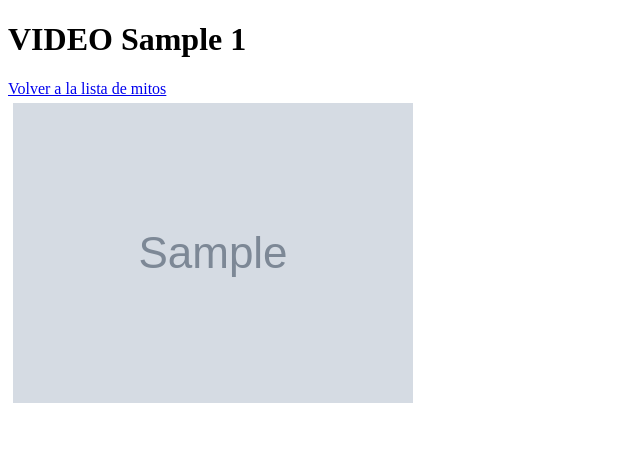
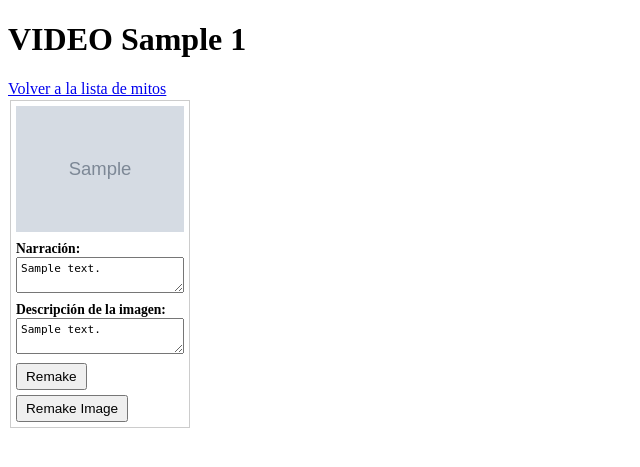
Before and after one commit to Brunvelop/autovid, a FastAPI app: template templates/video.html in a window 1280 px wide. Shown: the top 467 px of the page, without its empty margins (0-640 px from the left). Run offline with FastAPI, Linux system fonts and the light colour scheme; the template is opened without the code that fills it: most values are stand-ins (such as "Sample title", 1, 10 or a date in 2020); grey boxes marked "Sample" are stand-in pictures; parts of the project's set-up code (start-up, migrations or seed data) failed here and were passed over.

Commit message:
UI stable

```diff
--- a/UI_api.py
+++ b/UI_api.py
@@ -64,16 +64,37 @@ async def index(request: Request):
 @app.get("/video/{short_category}/{short_num}", response_class=HTMLResponse)
 async def show_video(request: Request, short_category: str, short_num: str):
     images_path = BASE_SHORTS_PATH / short_category / short_num / "images"
+    text_path = BASE_SHORTS_PATH / short_category / short_num / "text/storyboard.json"
+
     if not images_path.exists():
         raise HTTPException(status_code=404, detail=f"No se encontró el mito {short_category}/{short_num}")
 
-    images_urls = [str(image.relative_to(BASE_SHORTS_PATH.parent)) for image in sorted(images_path.iterdir())]
+    # Cargar los textos de narración y descripción si están disponibles
+    if text_path.exists():
+        with text_path.open('r') as file:
+            storyboard_texts = json.load(file)
+    else:
+        storyboard_texts = [{} for _ in range(len(list(images_path.iterdir())))]
+
+    scenes = []
+    for idx, image in enumerate(sorted(images_path.iterdir())):
+        image_url = f"/data/MITO_TV/SHORTS/{short_category}/{short_num}/images/{image.name}"
+        narration_text = storyboard_texts[idx].get('text', '') if idx < len(storyboard_texts) else ''
+        description_text = storyboard_texts[idx].get('image', '') if idx < len(storyboard_texts) else ''
+
+        scene = {
+            'image_url': image_url,
+            'narration_text': narration_text,
+            'description_text': description_text
+        }
+        scenes.append(scene)
+
     return templates.TemplateResponse(
         "video.html",
         {
             "request": request,
             "tipo_mito": short_category,
             "mito_num": short_num,
-            "images": images_urls
+            "scenes": scenes
         }
     )
--- a/templates/video.html
+++ b/templates/video.html
@@ -4,24 +4,94 @@
     <meta charset="UTF-8">
     <title>Video {{ mito_num }}</title>
     <style>
-        .image-container {
+        /* Estilos CSS para un diseño de tarjetas compacto */
+        .scene-container {
             display: flex;
-            flex-wrap: nowrap;
-            overflow-x: auto;
+            flex-wrap: wrap;
+            justify-content: flex-start;
         }
-        .image-container img {
-            margin: 5px;
-            max-height: 300px;
+        .scene {
+            flex: 0 1 180px; /* Disminuye el ancho base de cada tarjeta */
+            margin: 2px;      /* Reduce el margen entre tarjetas */
+            border: 1px solid #ccc;
+            padding: 5px;     /* Reduce el padding dentro de las tarjetas */
+            box-sizing: border-box;
+        }
+        .scene img {
+            max-width: 100%;
+            height: auto;
+        }
+        .texts {
+            margin-top: 5px;  /* Reduce el espacio entre la imagen y los textos */
+        }
+        .texts label {
+            display: block;
+            font-weight: bold;
+            margin-top: 5px;  /* Reduce el espacio encima de las etiquetas */
+            font-size: 0.85em; /* Reduce el tamaño de fuente */
+        }
+        .texts textarea {
+            width: 100%;
+            min-height: 35px; /* Reduce la altura mínima de las áreas de texto */
+            resize: vertical;
+            padding: 4px;     /* Reduce el padding dentro de las áreas de texto */
+            box-sizing: border-box;
+            font-size: 0.85em; /* Reduce el tamaño de fuente */
+        }
+        .scene button {
+            margin-right: 3px;  /* Reduce el espacio entre botones */
+            margin-top: 5px;    /* Reduce el espacio encima de los botones */
+            padding: 4px 8px;   /* Reduce el padding dentro de los botones */
+            font-size: 0.85em;  /* Reduce el tamaño de fuente */
+            cursor: pointer;
+        }
+        @media (max-width: 600px) {
+            .scene {
+                flex: 0 1 30%; /* Ajusta el ancho de las tarjetas para pantallas más pequeñas */
+            }
+        }
+        @media (max-width: 400px) {
+            .scene {
+                flex: 0 1 45%; /* Más ajustes para pantallas muy pequeñas */
+            }
+        }
+        @media (max-width: 300px) {
+            .scene {
+                flex: 0 1 100%; /* Ancho completo en pantallas muy estrechas */
+            }
         }
     </style>
 </head>
 <body>
-    <h1>VIDEO {{tipo_mito}} {{ mito_num }}</h1>
+    <h1>VIDEO {{ tipo_mito }} {{ mito_num }}</h1>
     <a href="{{ url_for('index') }}">Volver a la lista de mitos</a>
-    <div class="image-container">
-        {% for imagen in images %}
-            <img src="/data/MITO_TV/{{ imagen }}" alt="Imagen del mito {{ mito_num }}">
+
+    <div class="scene-container">
+        {% for scene in scenes %}
+        <div class="scene">
+            <img src="{{ scene.image_url }}" alt="Imagen del mito {{ mito_num }}">
+            <div class="texts">
+                <label for="narration_text_{{ loop.index }}">Narración:</label>
+                <textarea id="narration_text_{{ loop.index }}" name="narration_text_{{ loop.index }}">{{ scene.narration_text }}</textarea>
+                <label for="description_text_{{ loop.index }}">Descripción de la imagen:</label>
+                <textarea id="description_text_{{ loop.index }}" name="description_text_{{ loop.index }}">{{ scene.description_text }}</textarea>
+            </div>
+            <button type="button" onclick="remakeScene({{ loop.index0 }})">Remake</button>
+            <button type="button" onclick="remakeImage({{ loop.index0 }})">Remake Image</button>        </div>
         {% endfor %}
     </div>
+
+    <!-- Funciones JavaScript opcionales para los botones -->
+    <script>
+        function remakeScene(index) {
+            alert('Remake scene ' + index);
+            // Implementa aquí la lógica para rehacer la escena
+        }
+
+        function remakeImage(index) {
+            alert('Remake image for scene ' + index);
+            // Implementa aquí la lógica para rehacer la imagen
+        }
+    </script>
 </body>
 </html>
```
